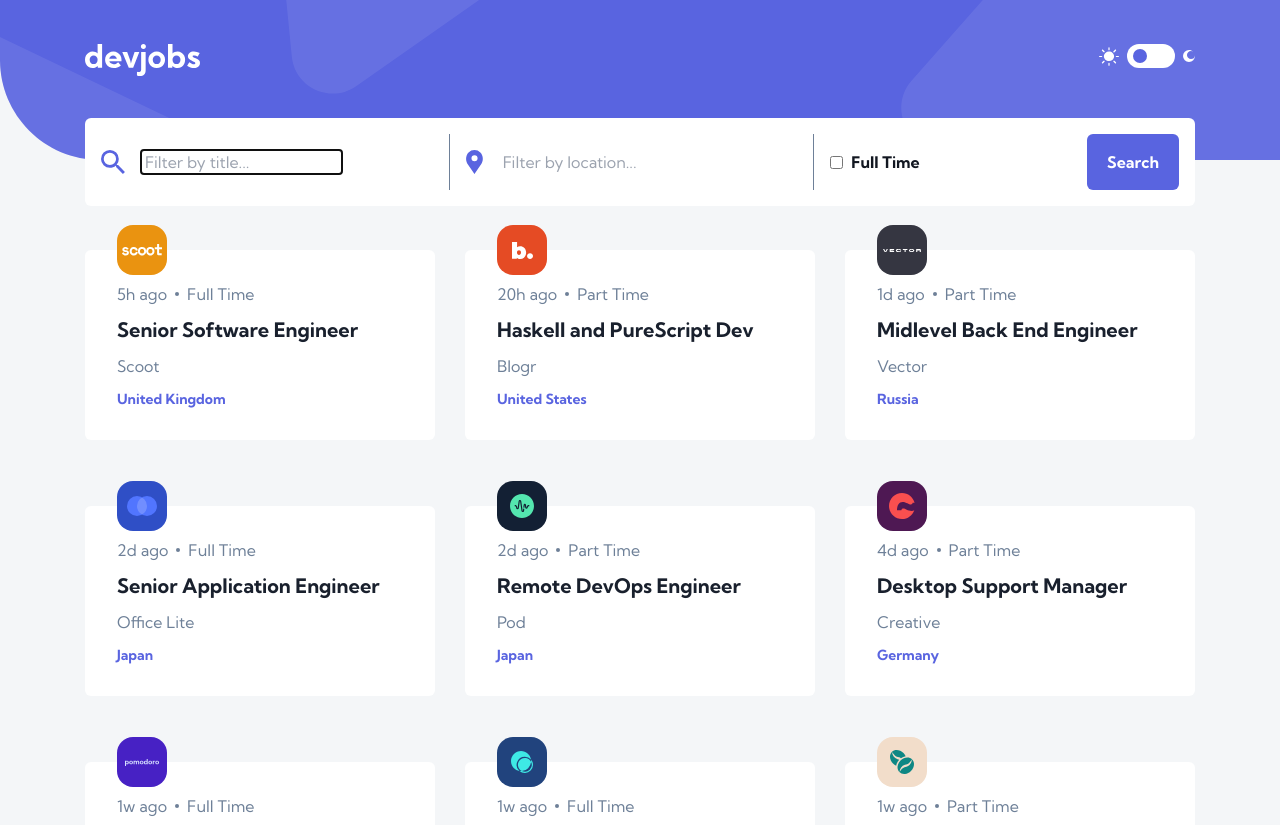
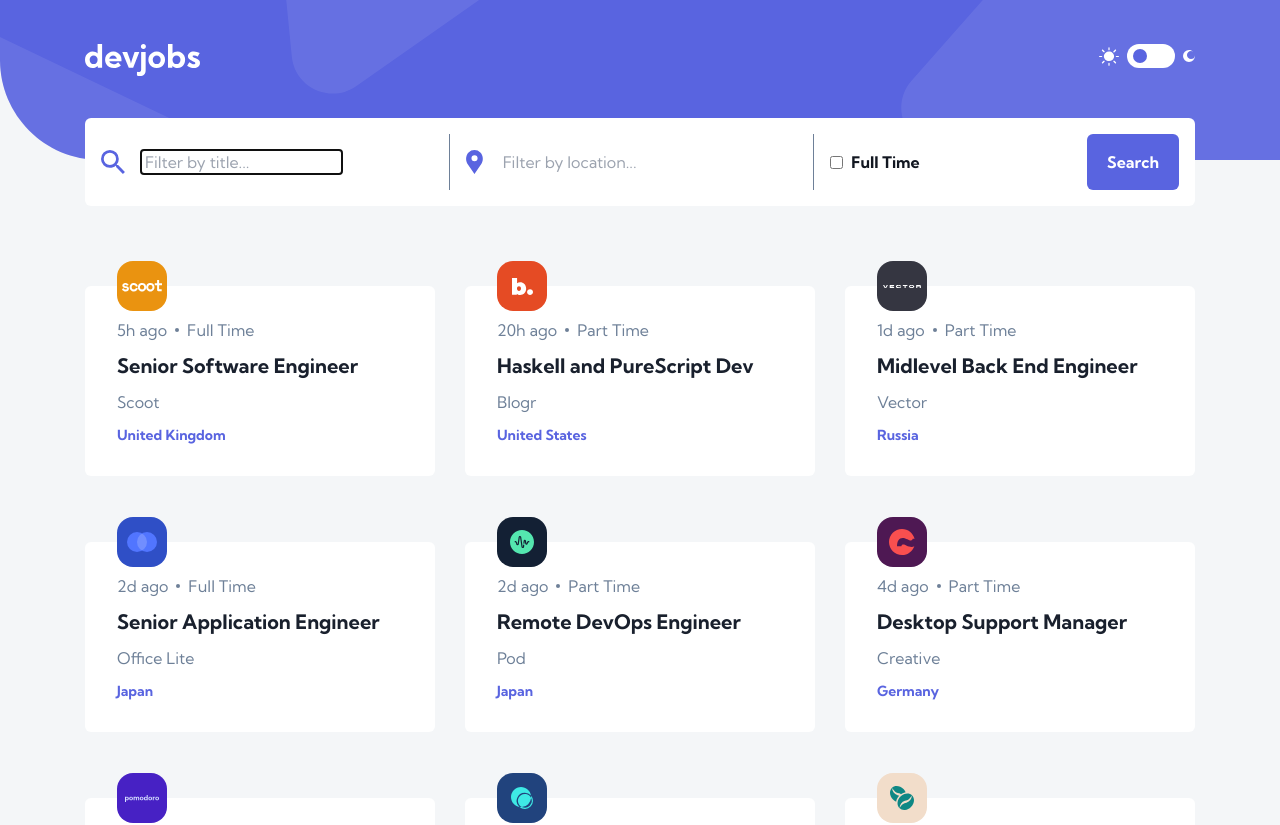
Before and after one commit to simonhernandez/devjobs-dashboard, a React (Create React App) app: page / in a window 1280 px wide. Shown: the top 825 px of the page. Built offline with nearby package versions, Linux system fonts and the light colour scheme.

Commit message:
fix: section padding

```diff
--- a/src/containers/Jobs.js
+++ b/src/containers/Jobs.js
@@ -11,7 +11,7 @@
   }
 
   return (
-    <section>
+    <section className="lg:pt-9">
       <ul className="flex flex-wrap justify-start gap-4 xl:gap-[30px]">
         {jobOffers.slice(0, shownCardsNumber).map((jobOffer, index) => {
           return (
```
